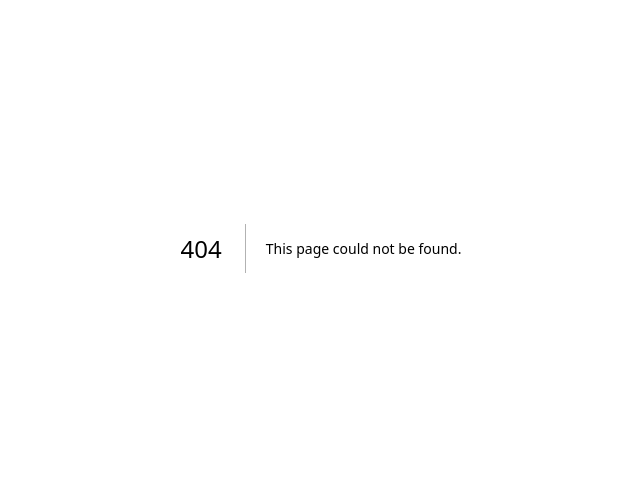
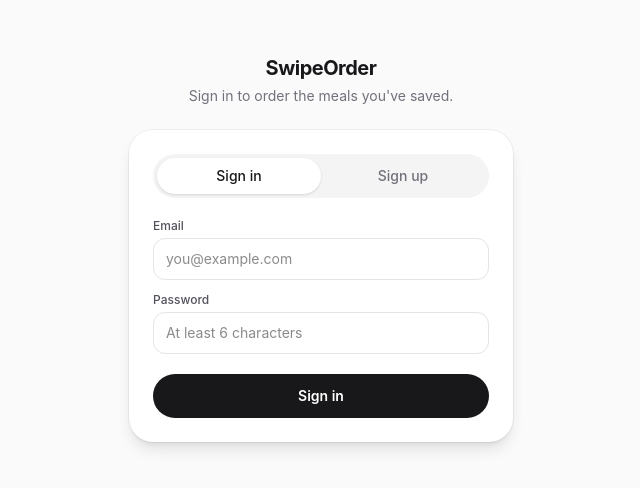
Before and after one commit to dhuntay/STO, a Next.js app: page /login in a window 1280 px wide. Before the commit this address had no page. Shown: the part 152-640 px from the top of the page, without its empty margins (319-959 px from the left). Built offline with nearby package versions, Linux system fonts and the light colour scheme; no server answers.

Commit message:
Add email/password sign-in, sign-up, and sign-out via Supabase Auth

```diff
--- /dev/null
+++ b/app/login/page.tsx
@@ -0,0 +1,30 @@
+import { redirect } from "next/navigation";
+import { createClient } from "@/lib/supabase/server";
+import LoginForm from "@/components/LoginForm";
+
+export default async function LoginPage() {
+  const supabase = await createClient();
+  const {
+    data: { user },
+  } = await supabase.auth.getUser();
+
+  if (user) {
+    redirect("/");
+  }
+
+  return (
+    <div className="flex h-dvh min-h-0 flex-col items-center justify-center overflow-hidden bg-zinc-50 px-6">
+      <div className="w-full max-w-sm">
+        <div className="mb-6 text-center">
+          <h1 className="text-xl font-bold tracking-tight text-zinc-900">
+            SwipeOrder
+          </h1>
+          <p className="mt-1 text-sm text-zinc-500">
+            Sign in to order the meals you&apos;ve saved.
+          </p>
+        </div>
+        <LoginForm />
+      </div>
+    </div>
+  );
+}
--- /dev/null
+++ b/components/LoginForm.tsx
@@ -0,0 +1,154 @@
+"use client";
+
+import { useState } from "react";
+import { useRouter } from "next/navigation";
+import { createClient } from "@/lib/supabase/client";
+
+type Mode = "signin" | "signup";
+
+export default function LoginForm() {
+  const router = useRouter();
+  const [mode, setMode] = useState<Mode>("signin");
+  const [email, setEmail] = useState("");
+  const [password, setPassword] = useState("");
+  const [loading, setLoading] = useState(false);
+  const [error, setError] = useState<string | null>(null);
+  const [info, setInfo] = useState<string | null>(null);
+
+  async function handleSubmit(e: React.FormEvent) {
+    e.preventDefault();
+    setError(null);
+    setInfo(null);
+    setLoading(true);
+
+    const supabase = createClient();
+
+    if (mode === "signin") {
+      const { error } = await supabase.auth.signInWithPassword({
+        email,
+        password,
+      });
+      setLoading(false);
+      if (error) {
+        setError(error.message);
+        return;
+      }
+      router.push("/");
+      router.refresh();
+      return;
+    }
+
+    // Sign up
+    const { data, error } = await supabase.auth.signUp({ email, password });
+    setLoading(false);
+    if (error) {
+      setError(error.message);
+      return;
+    }
+    if (data.session) {
+      // Email confirmation is disabled on this project — user is signed in.
+      router.push("/");
+      router.refresh();
+      return;
+    }
+    // Email confirmation is required before the account can sign in.
+    setInfo(
+      "Account created. Check your email for a confirmation link, then sign in below."
+    );
+    setMode("signin");
+  }
+
+  return (
+    <div className="rounded-3xl bg-white p-6 shadow-lg ring-1 ring-black/5">
+      <div className="mb-5 flex rounded-full bg-zinc-100 p-1 text-sm font-medium">
+        <button
+          type="button"
+          onClick={() => {
+            setMode("signin");
+            setError(null);
+            setInfo(null);
+          }}
+          className={`flex-1 rounded-full py-2 transition ${
+            mode === "signin"
+              ? "bg-white text-zinc-900 shadow-sm"
+              : "text-zinc-500"
+          }`}
+        >
+          Sign in
+        </button>
+        <button
+          type="button"
+          onClick={() => {
+            setMode("signup");
+            setError(null);
+            setInfo(null);
+          }}
+          className={`flex-1 rounded-full py-2 transition ${
+            mode === "signup"
+              ? "bg-white text-zinc-900 shadow-sm"
+              : "text-zinc-500"
+          }`}
+        >
+          Sign up
+        </button>
+      </div>
+
+      <form onSubmit={handleSubmit} className="flex flex-col gap-3">
+        <div>
+          <label
+            htmlFor="email"
+            className="mb-1 block text-xs font-medium text-zinc-600"
+          >
+            Email
+          </label>
+          <input
+            id="email"
+            type="email"
+            required
+            autoComplete="email"
+            value={email}
+            onChange={(e) => setEmail(e.target.value)}
+            className="w-full rounded-xl border border-zinc-200 px-3 py-2.5 text-sm outline-none focus:border-emerald-500"
+            placeholder="you@example.com"
+          />
+        </div>
+        <div>
+          <label
+            htmlFor="password"
+            className="mb-1 block text-xs font-medium text-zinc-600"
+          >
+            Password
+          </label>
+          <input
+            id="password"
+            type="password"
+            required
+            minLength={6}
+            autoComplete={
+              mode === "signin" ? "current-password" : "new-password"
+            }
+            value={password}
+            onChange={(e) => setPassword(e.target.value)}
+            className="w-full rounded-xl border border-zinc-200 px-3 py-2.5 text-sm outline-none focus:border-emerald-500"
+            placeholder="At least 6 characters"
+          />
+        </div>
+
+        {error && <p className="text-sm text-red-600">{error}</p>}
+        {info && <p className="text-sm text-emerald-600">{info}</p>}
+
+        <button
+          type="submit"
+          disabled={loading}
+          className="mt-2 rounded-full bg-zinc-900 py-3 text-sm font-semibold text-white transition disabled:opacity-50"
+        >
+          {loading
+            ? "Please wait…"
+            : mode === "signin"
+              ? "Sign in"
+              : "Create account"}
+        </button>
+      </form>
+    </div>
+  );
+}
--- /dev/null
+++ b/components/SignOutButton.tsx
@@ -0,0 +1,28 @@
+"use client";
+
+import { useState } from "react";
+import { useRouter } from "next/navigation";
+import { createClient } from "@/lib/supabase/client";
+
+export default function SignOutButton() {
+  const router = useRouter();
+  const [loading, setLoading] = useState(false);
+
+  async function handleSignOut() {
+    setLoading(true);
+    const supabase = createClient();
+    await supabase.auth.signOut();
+    router.push("/login");
+    router.refresh();
+  }
+
+  return (
+    <button
+      onClick={handleSignOut}
+      disabled={loading}
+      className="text-xs font-medium text-zinc-400 hover:text-zinc-600 disabled:opacity-50"
+    >
+      {loading ? "Signing out…" : "Sign out"}
+    </button>
+  );
+}
```
